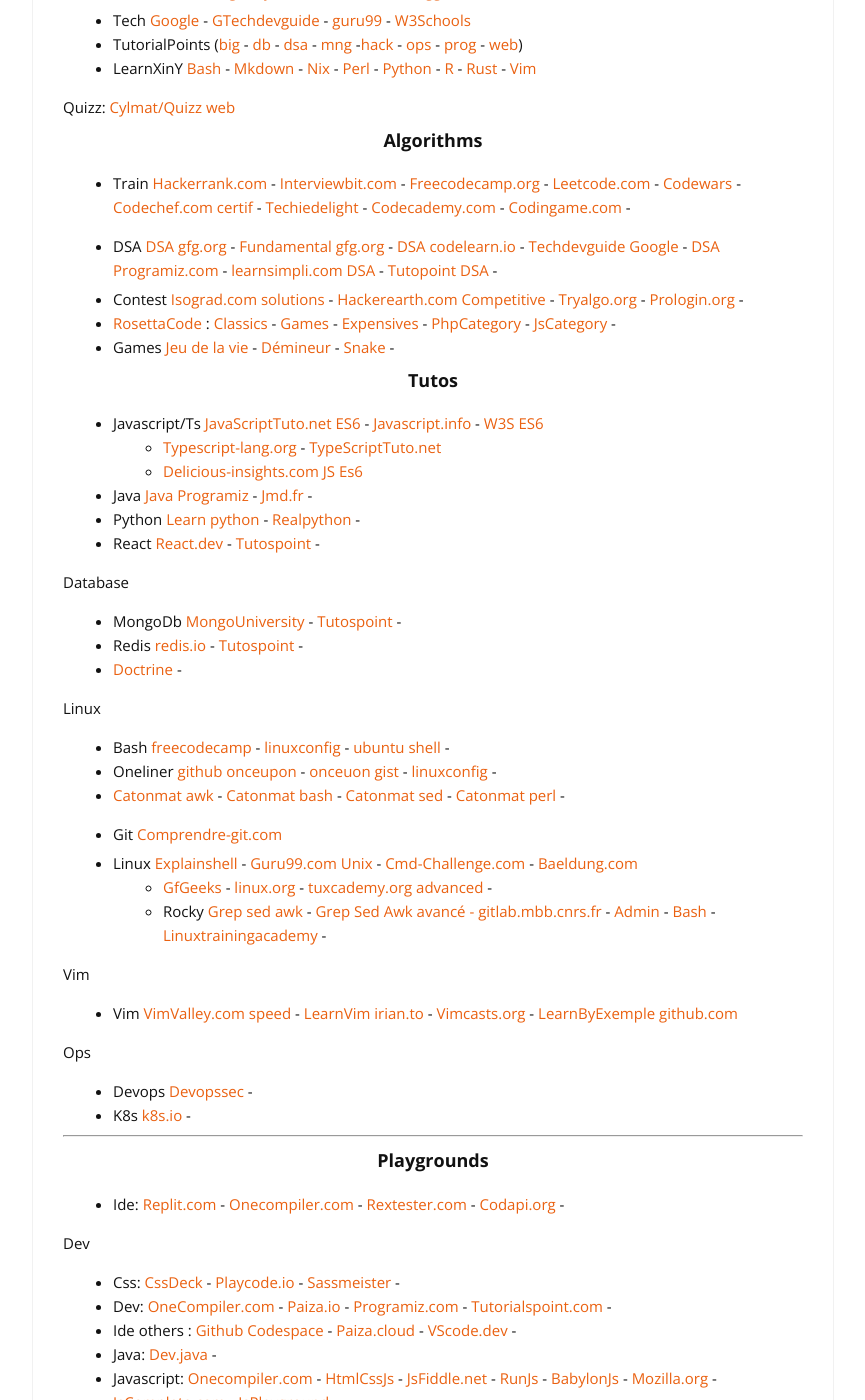
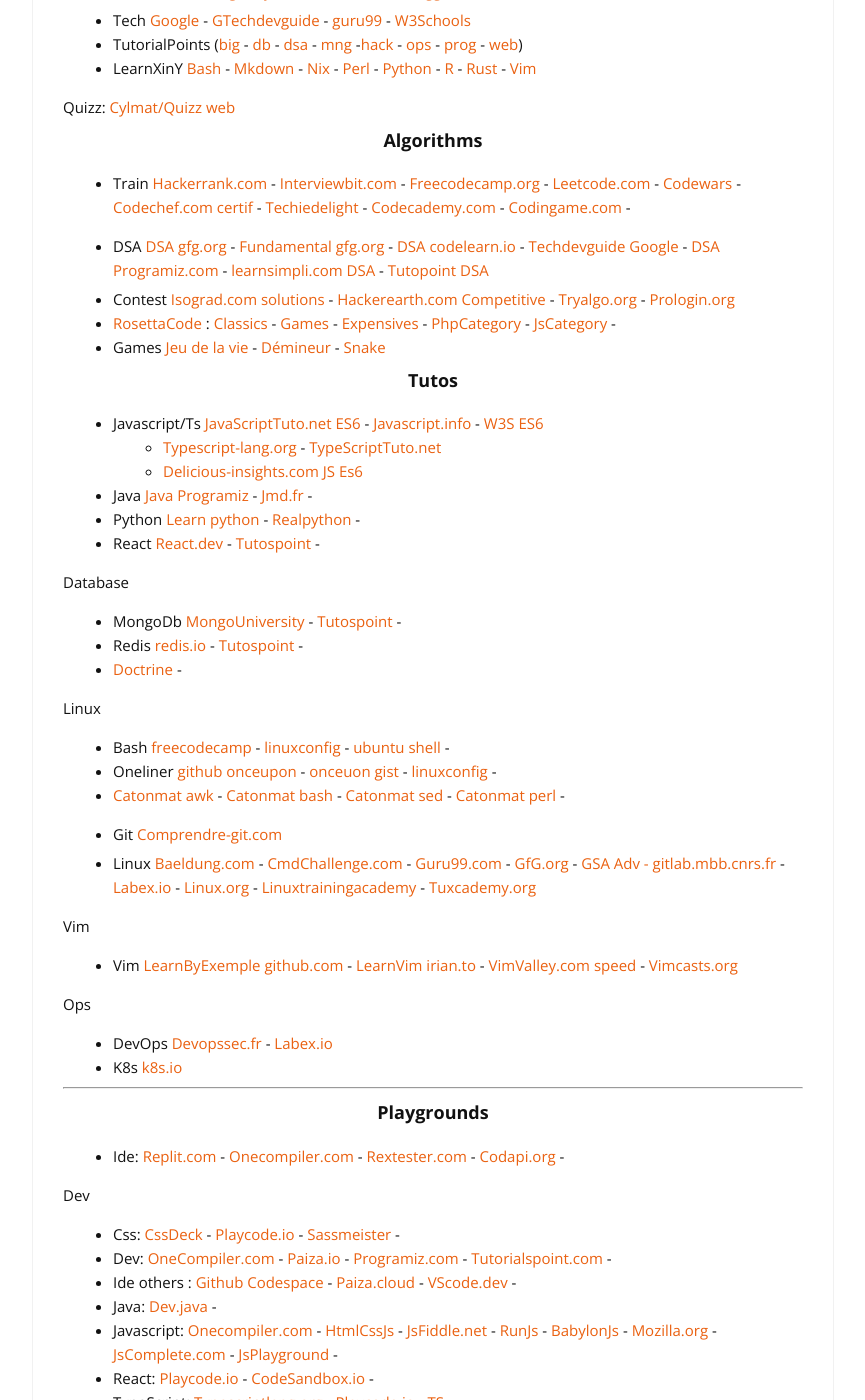
Before and after one commit to cylmat/cylmat.github.io, a Jekyll site: the page built from _pages/train.md, in a window 1280 px wide and 1400 px high, scrolled down 349 px. Shown: the whole window, without its empty margins (207-1072 px from the left). Built offline with Jekyll 4.4.1, drawn with Linux system fonts in a browser that asks for light colours; nearby versions of some CDN libraries.

Commit message:
Update train.md

```diff
--- a/_pages/train.md
+++ b/_pages/train.md
@@ -19,14 +19,15 @@
 
 Quizz: [Cylmat/Quizz web](https://github.com/cylmat/docs/blob/main/quizz_tech_web.md)
 
+
 ### <center>Algorithms</center>
 
 * Train [Hackerrank.com](https://www.hackerrank.com) - [Interviewbit.com](https://www.interviewbit.com/courses/programming) - [Freecodecamp.org](https://www.freecodecamp.org/learn) - [Leetcode.com](https://leetcode.com/explore) - [Codewars](https://www.codewars.com) - [Codechef.com certif](https://www.codechef.com/certification/data-structures-and-algorithms/prepare) - [Techiedelight](https://www.techiedelight.com) - [Codecademy.com](https://www.codecademy.com) - [Codingame.com](https://www.codingame.com) -
-* DSA [DSA gfg.org](https://www.geeksforgeeks.org/data-structures) - [Fundamental gfg.org](https://www.geeksforgeeks.org/fundamentals-of-algorithms) - [DSA codelearn.io](https://codelearn.io/learning/data-structure-and-algorithms) - [Techdevguide Google](https://techdevguide.withgoogle.com/paths/data-structures-and-algorithms/) - [DSA Programiz.com](https://www.programiz.com/dsa) - [learnsimpli.com DSA](https://www.learnsimpli.com/data-structures-and-algorithms/) - [Tutopoint DSA](https://www.tutorialspoint.com/data_structures_algorithms/index.htm) -
+* DSA [DSA gfg.org](https://www.geeksforgeeks.org/data-structures) - [Fundamental gfg.org](https://www.geeksforgeeks.org/fundamentals-of-algorithms) - [DSA codelearn.io](https://codelearn.io/learning/data-structure-and-algorithms) - [Techdevguide Google](https://techdevguide.withgoogle.com/paths/data-structures-and-algorithms/) - [DSA Programiz.com](https://www.programiz.com/dsa) - [learnsimpli.com DSA](https://www.learnsimpli.com/data-structures-and-algorithms/) - [Tutopoint DSA](https://www.tutorialspoint.com/data_structures_algorithms/index.htm)
 
-* Contest [Isograd.com solutions](https://www.isograd-testingservices.com/FR/solutions-challenges-de-code) - [Hackerearth.com Competitive](https://www.hackerearth.com/fr/getstarted-competitive-programming) - [Tryalgo.org](https://tryalgo.org/problems) - [Prologin.org](https://prologin.org/archives/) -
+* Contest [Isograd.com solutions](https://www.isograd-testingservices.com/FR/solutions-challenges-de-code) - [Hackerearth.com Competitive](https://www.hackerearth.com/fr/getstarted-competitive-programming) - [Tryalgo.org](https://tryalgo.org/problems) - [Prologin.org](https://prologin.org/archives/)
 * [RosettaCode](https://rosettacode.org) : [Classics](https://rosettacode.org/wiki/Category:Classic_CS_problems_and_programs) - [Games](https://rosettacode.org/wiki/Category:Games) - [Expensives](https://rosettacode.org/wiki/Category:Pages_with_too_many_expensive_parser_function_calls) - [PhpCategory](https://rosettacode.org/wiki/Category:PHP) - [JsCategory](https://rosettacode.org/wiki/Category:JavaScript) -
-* Games [Jeu de la vie](https://fr.wikipedia.org/wiki/Jeu_de_la_vie) - [Démineur](https://fr.wikipedia.org/wiki/D%C3%A9mineur_(genre_de_jeu_vid%C3%A9o)) - [Snake](https://fr.wikipedia.org/wiki/Snake_(genre_de_jeu_vid%C3%A9o)) -
+* Games [Jeu de la vie](https://fr.wikipedia.org/wiki/Jeu_de_la_vie) - [Démineur](https://fr.wikipedia.org/wiki/D%C3%A9mineur_(genre_de_jeu_vid%C3%A9o)) - [Snake](https://fr.wikipedia.org/wiki/Snake_(genre_de_jeu_vid%C3%A9o))
 
 
 ### <center>Tutos</center>
@@ -49,16 +50,14 @@
 - [Catonmat awk](https://catonmat.net/awk-one-liners-explained-part-one) - [Catonmat bash](https://catonmat.net/bash-one-liners-explained-part-one) - [Catonmat sed](https://catonmat.net/sed-one-liners-explained-part-one) - [Catonmat perl](https://catonmat.net/perl-one-liners-explained-part-one) -
 - Git [Comprendre-git.com](https://comprendre-git.com)
 
-+ Linux [Explainshell](https://explainshell.com) - [Guru99.com Unix](https://www.guru99.com/fr/unix-linux-tutorial.html) - [Cmd-Challenge.com](https://cmdchallenge.com) - [Baeldung.com](https://www.baeldung.com/linux)
-  + [GfGeeks](https://www.geeksforgeeks.org/linux-tutorial/) - [linux.org](https://www.linux.org/forums/#linux-tutorials.122) - [tuxcademy.org advanced](https://www.tuxcademy.org/product/grd2/) -
-  + Rocky [Grep sed awk](https://docs.rockylinux.org/books/sed_awk_grep) - [Grep Sed Awk avancé - gitlab.mbb.cnrs.fr](https://gitlab.mbb.cnrs.fr/f/site/form1/ttext/) - [Admin](https://docs.rockylinux.org/books/admin_guide/00-toc) - [Bash](https://docs.rockylinux.org/books/learning_bash/00-toc) - [Linuxtrainingacademy](https://www.linuxtrainingacademy.com/) -
++ Linux [Baeldung.com](https://www.baeldung.com/linux) - [CmdChallenge.com](https://cmdchallenge.com) - [Guru99.com](https://www.guru99.com/fr/unix-linux-tutorial.html) - [GfG.org](https://www.geeksforgeeks.org/linux-tutorial) - [GSA Adv - gitlab.mbb.cnrs.fr](https://gitlab.mbb.cnrs.fr/f/site/form1/ttext) -[Labex.io](https://labex.io/skilltrees/linux) - [Linux.org](https://www.linux.org/forums/#linux-tutorials.122) -  [Linuxtrainingacademy](https://www.linuxtrainingacademy.com) - [Tuxcademy.org](https://www.tuxcademy.org/product/grd2)
 
 Vim
-+ Vim [VimValley.com speed](https://vimvalley.com/vim-movement-speed-challenge) - [LearnVim irian.to](https://learnvim.irian.to) - [Vimcasts.org](http://vimcasts.org) - [LearnByExemple github.com](https://learnbyexample.github.io/vim_reference)
++ Vim [LearnByExemple github.com](https://learnbyexample.github.io/vim_reference) - [LearnVim irian.to](https://learnvim.irian.to) - [VimValley.com speed](https://vimvalley.com/vim-movement-speed-challenge) -   [Vimcasts.org](http://vimcasts.org)
 
 Ops
-+ Devops [Devopssec](https://devopssec.fr) -
-+ K8s [k8s.io](https://kubernetes.io/docs/tutorials) -
++ DevOps [Devopssec.fr](https://devopssec.fr) - [Labex.io](https://labex.io/skilltrees/devops)
++ K8s [k8s.io](https://kubernetes.io/docs/tutorials)
 
 ---
 
```
